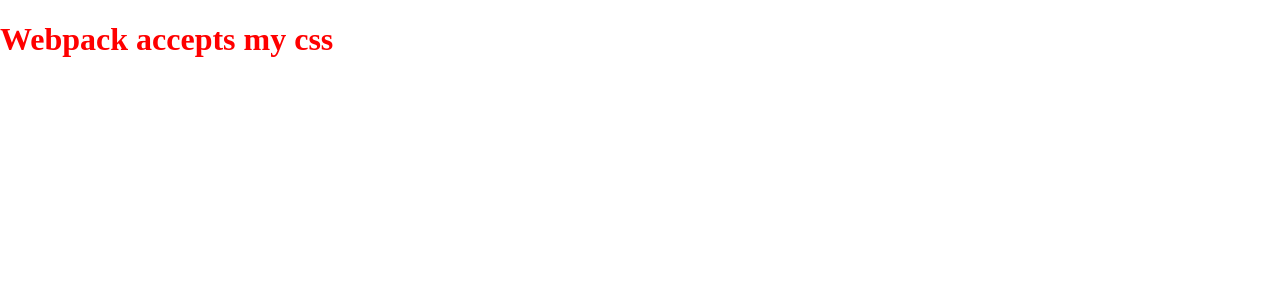
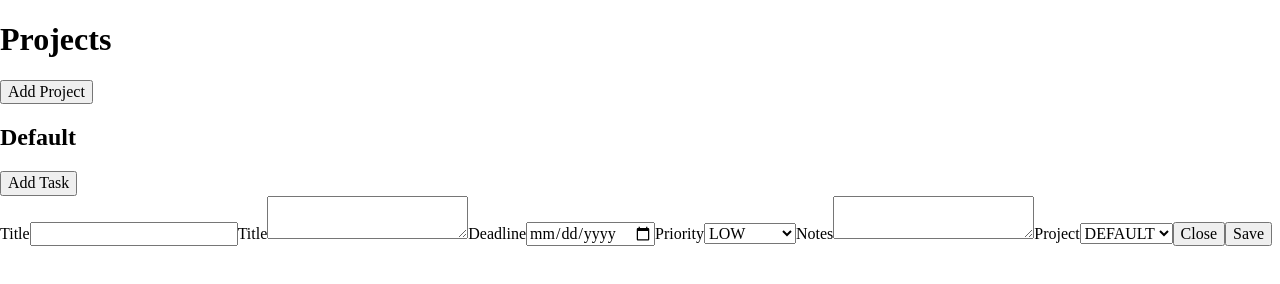
Before and after one commit to Sim-frpt/todo-list, a website built with webpack: page dist/index.html in a window 1280 px wide. Built offline with Linux system fonts and the light colour scheme.

Commit message:
add task form dynamically generated

```diff
--- a/src/assets/styles/style.css
+++ /dev/null
@@ -1,3 +0,0 @@
-h1 {
-  color: red;
-}
--- a/src/dom-manipulation.js
+++ b/src/dom-manipulation.js
@@ -0,0 +1,97 @@
+
+const createLabel = ( inputName, text ) => {
+  const label = document.createElement( 'label' );
+  label.setAttribute( 'for', inputName );
+  label.textContent = text;
+
+  return label;
+};
+
+const createInput = ( type, id ) => {
+  const input = document.createElement( 'input' );
+  input.type = type;
+  input.setAttribute( 'id', id);
+  input.setAttribute( 'name', id);
+
+  return input;
+};
+
+const createSpecialInput = ( elementType, name ) => {
+  const element = document.createElement( elementType );
+  element.setAttribute( 'id', name );
+  element.setAttribute( 'name', name );
+
+  return element;
+};
+
+const appendOptionsToSelect = ( options, selectElement ) => {
+  if ( ! options.length ) {
+    return;
+  }
+
+  options.forEach( option => {
+    const optionNode = document.createElement( 'option' );
+
+    optionNode.value = option;
+    optionNode.textContent = option.toUpperCase();
+
+    selectElement.append( optionNode );
+  });
+}
+
+function generateTaskForm() {
+  const form = document.createElement( 'form' );
+  form.classList.add( "task__form" );
+
+  const taskTitle = createLabel( 'title', 'Title' );
+  const title = createInput( 'text', 'title' );
+
+  const taskDescription = createLabel( 'description', 'Title' );
+  const description = createSpecialInput( 'textarea', 'description' );
+
+  const taskDueDate = createLabel( 'due-date', 'Deadline' );
+  const dueDate = createInput( 'date', 'due-date' );
+
+  const taskPriority = createLabel( 'priority', 'Priority' );
+  const priority = createSpecialInput ( 'select', 'priority' );
+
+  const priorityOptions = [ 'low', 'normal', 'high' ];
+  appendOptionsToSelect( priorityOptions, priority );
+
+  const taskNotes = createLabel( 'notes', 'Notes' );
+  const notes = createSpecialInput( 'textarea', 'notes' );
+
+  const taskProject = createLabel( 'project', 'Project' );
+  const project = createSpecialInput( 'select', 'project' );
+
+  appendOptionsToSelect( [ 'default' ], project );
+
+  const closeButton = document.createElement( 'button' );
+  closeButton.classList.add( 'button__close' );
+  closeButton.textContent = 'Close';
+
+  const submitButton = document.createElement( 'button' );
+  submitButton.classList.add( 'button__submit' );
+  submitButton.textContent = 'Save';
+
+  form.append(
+    taskTitle,
+    title,
+    taskDescription,
+    description,
+    taskDueDate,
+    dueDate,
+    taskPriority,
+    priority,
+    taskNotes,
+    notes,
+    taskProject,
+    project,
+    closeButton,
+    submitButton,
+  );
+
+  return form;
+}
+
+export { generateTaskForm };
--- a/src/index.js
+++ b/src/index.js
@@ -1,2 +1,10 @@
 import "normalize.css";
 import "./assets/styles/style.css";
+import { taskFactory } from "./task";
+import { generateTaskForm } from "./dom-manipulation";
+
+console.log( taskFactory( { title:'hi', description:'lol', dueDate:'test', priority:'ier', notes:'xcv', project:'woie' }));
+
+const form = generateTaskForm();
+document.body.append( form );
+//console.log( generateTaskForm() );
--- /dev/null
+++ b/src/task.js
@@ -0,0 +1,17 @@
+const taskFactory = ( {
+  title,
+  description,
+  dueDate,
+  priority,
+  notes,
+  project
+}) => ({
+  title,
+  description,
+  dueDate,
+  priority,
+  notes,
+  project
+});
+
+export { taskFactory };
```
Also changed, not shown: dist/index.html, dist/main.js, src/todo.js (deleted).
